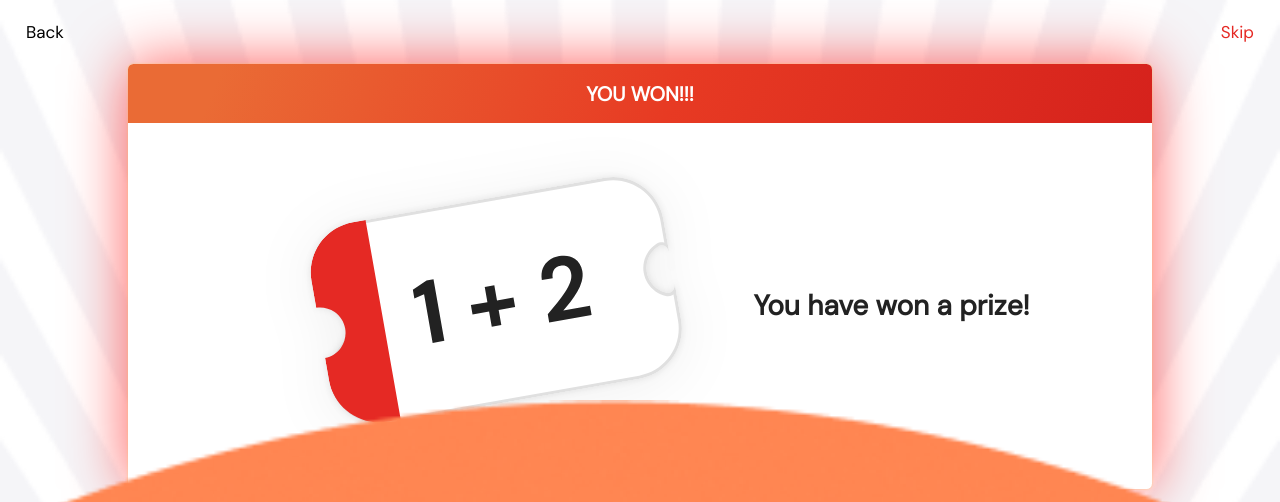
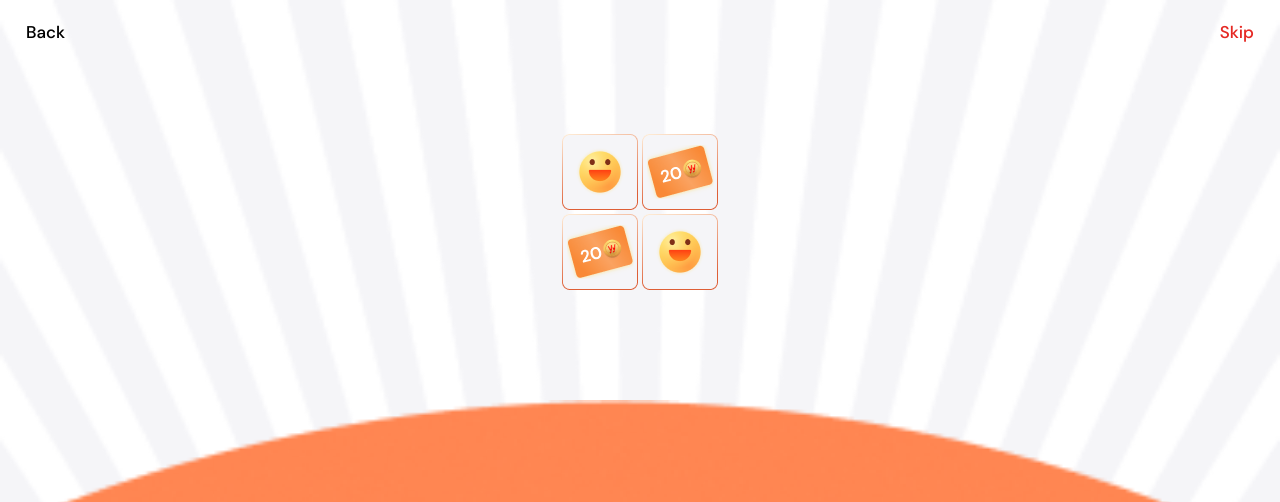
Before and after one commit to zhumabek21042000/onboarding, a plain HTML site: page index.html in a window 1280 px wide. Shown: the top 502 px of the page. Drawn offline with Linux system fonts and the light colour scheme.

Commit message:
another changes

```diff
--- a/coupon.html
+++ b/coupon.html
@@ -4,12 +4,9 @@
     <meta charset="UTF-8" />
     <meta http-equiv="X-UA-Compatible" content="IE=edge" />
     <meta name="viewport" content="width=device-width, initial-scale=1.0" />
-    <link
-      href="https://fonts.googleapis.com/css?family=DM Sans"
-      rel="stylesheet"
-    />
     <title>Coupon</title>
     <link rel="stylesheet" href="stylesheets/coupon.css" />
+    <!-- <link rel="stylesheet" href="stylesheets/fonts/style.css" /> -->
   </head>
   <body>
     <div class="coupon-list">
--- a/index.html
+++ b/index.html
@@ -4,14 +4,11 @@
     <meta charset="UTF-8" />
     <meta http-equiv="X-UA-Compatible" content="IE=edge" />
     <meta name="viewport" content="width=device-width, initial-scale=1.0" />
-    <link
-      href="https://fonts.googleapis.com/css?family=DM Sans"
-      rel="stylesheet"
-    />
     <link rel="stylesheet" href="stylesheets/style.css" />
     <link rel="stylesheet" href="stylesheets/typography.css" />
     <link rel="stylesheet" href="stylesheets/buttons.css" />
     <link rel="stylesheet" href="stylesheets/memory.css" />
+    <link rel="stylesheet" href="stylesheets/fonts/style.css" />
     <script src="scripts/script.js"></script>
     <script src="scripts/jquery-3.6.1.min.js"></script>
   </head>
@@ -114,7 +111,7 @@
           <button class="btn back text-17-m" onclick="back(3)">Back</button>
           <button class="red btn skip text-17-m">Skip</button>
         </div>
-        <div class="memory-cards hidden">
+        <div class="memory-cards">
           <div class="cards-row" style="margin-left: -80px">
             <div class="flip-card">
               <div class="flip-card-inner">
@@ -128,7 +125,7 @@
             </div>
 
             <div class="flip-card" style="margin-left: 80px">
-              <div class="flip-card-inner" style="animation-delay: 3.5s">
+              <div class="flip-card-inner" style="animation-delay: 2s">
                 <div class="flip-card-front">
                   <img src="assets/icons/memory_card.png" />
                 </div>
@@ -140,7 +137,7 @@
           </div>
           <div class="cards-row" style="margin-left: -80px; margin-top: 80px">
             <div class="flip-card">
-              <div class="flip-card-inner" style="animation-delay: 2.5s">
+              <div class="flip-card-inner" style="animation-delay: 1.5s">
                 <div class="flip-card-front">
                   <img src="assets/icons/memory_card.png" />
                 </div>
@@ -151,7 +148,7 @@
             </div>
 
             <div class="flip-card" style="margin-left: 80px">
-              <div class="flip-card-inner" style="animation-delay: 1.5s">
+              <div class="flip-card-inner" style="animation-delay: 1s">
                 <div class="flip-card-front">
                   <img src="assets/icons/memory_card.png" />
                 </div>
@@ -162,7 +159,7 @@
             </div>
           </div>
         </div>
-        <div class="memory-cards-prize" id="prize">
+        <div class="memory-cards-prize hidden" id="prize">
           <div class="prize">
             <div class="prize-top">
               <h2 class="white">YOU WON!!!</h2>
--- a/loyalty_coupon.html
+++ b/loyalty_coupon.html
@@ -4,12 +4,9 @@
     <meta charset="UTF-8" />
     <meta http-equiv="X-UA-Compatible" content="IE=edge" />
     <meta name="viewport" content="width=device-width, initial-scale=1.0" />
-    <link
-      href="https://fonts.googleapis.com/css?family=DM Sans"
-      rel="stylesheet"
-    />
     <title>Loyalty</title>
     <link rel="stylesheet" href="stylesheets/coupon.css" />
+    <!-- <link rel="stylesheet" href="stylesheets/fonts/stylesheet.css" /> -->
   </head>
   <body>
     <div class="container">
--- a/scripts/script.js
+++ b/scripts/script.js
@@ -10,12 +10,12 @@ function next(id) {
     setTimeout(() => {
       prize.classList.remove("hidden");
       prize.previousElementSibling.classList.add("hidden");
-    }, 4500);
+    }, 2500);
   } else {
     setTimeout(() => {
       prize.classList.add("hidden");
       prize.previousElementSibling.classList.remove("hidden");
-    }, 100);
+    }, 50);
   }
 }
 
@@ -30,12 +30,12 @@ function back(id) {
     setTimeout(() => {
       prize.classList.remove("hidden");
       prize.previousElementSibling.classList.add("hidden");
-    }, 4500);
+    }, 2500);
   } else {
     setTimeout(() => {
       prize.classList.add("hidden");
       prize.previousElementSibling.classList.remove("hidden");
-    }, 100);
+    }, 50);
   }
 }
 
--- /dev/null
+++ b/stylesheets/fonts/style.css
@@ -0,0 +1,41 @@
+@font-face {
+  font-family: "DM Sans Regular";
+  font-style: normal;
+  font-weight: normal;
+  src: url("DMSans-Regular.woff");
+}
+
+@font-face {
+  font-family: "DM Sans Italic";
+  font-style: normal;
+  font-weight: normal;
+  src: url("DMSans-Italic.woff");
+}
+
+@font-face {
+  font-family: "DM Sans Medium";
+  font-style: normal;
+  font-weight: normal;
+  src: url("DMSans-Medium.woff");
+}
+
+@font-face {
+  font-family: "DM Sans Medium Italic";
+  font-style: normal;
+  font-weight: normal;
+  src: url("DMSans-MediumItalic.woff");
+}
+
+@font-face {
+  font-family: "DM Sans Bold";
+  font-style: normal;
+  font-weight: normal;
+  src: url("DMSans-Bold.woff");
+}
+
+@font-face {
+  font-family: "DM Sans Bold Italic";
+  font-style: normal;
+  font-weight: normal;
+  src: url("DMSans-BoldItalic.woff");
+}
--- a/stylesheets/memory.css
+++ b/stylesheets/memory.css
@@ -39,7 +39,7 @@
 /* Do an horizontal flip when you move the mouse over the flip box container */
 .flip-card-inner {
   animation: flip_card;
-  animation-duration: 1s;
+  animation-duration: 0.5s;
   animation-delay: 0.5s;
   animation-fill-mode: forwards;
 }
@@ -64,11 +64,27 @@
   transform: rotateY(180deg);
 }
 
-.memory-cards-prize{
+.memory-cards-prize {
+  animation: scaleInOut 0.5s forwards;
   align-self: center;
-    margin: auto;
-    width: 80%;
-    text-align: start;
+  margin: auto;
+  width: 80%;
+  text-align: start;
+}
+
+@keyframes scaleInOut {
+  0% {
+    opacity: 0.2;
+    transform: scale(0.7, 0.7);
+  }
+  25% {
+    opacity: 0.5;
+    transform: scale(0.8, 0.8);
+  }
+  100% {
+    opacity: 1;
+    transform: scale(1, 1);
+  }
 }
 
 .prize {
--- a/stylesheets/typography.css
+++ b/stylesheets/typography.css
@@ -1,5 +1,5 @@
 .text-17-m {
-  font-family: "DM Sans";
+  font-family: "DM Sans Medium";
   font-style: normal;
   font-weight: 500;
   font-size: 17px;
@@ -7,7 +7,7 @@
 }
 
 .text-17-b {
-  font-family: "DM Sans";
+  font-family: "DM Sans Bold";
   font-style: normal;
   font-weight: 700;
   font-size: 18px;
@@ -15,7 +15,7 @@
 }
 
 .text-15-m {
-  font-family: "DM Sans";
+  font-family: "DM Sans Medium";
   font-style: normal;
   font-weight: 500;
   font-size: 15px;
@@ -23,7 +23,7 @@
 }
 
 h4 {
-  font-family: "DM Sans";
+  font-family: "DM Sans Regular";
   font-style: normal;
   font-weight: 700;
   font-size: 40px;
@@ -31,7 +31,7 @@ h4 {
 }
 
 h3 {
-  font-family: "DM Sans";
+  font-family: "DM Sans Bold";
   font-style: normal;
   font-weight: 700;
   font-size: 28px;
@@ -39,7 +39,7 @@ h3 {
 }
 
 h2 {
-  font-family: "DM Sans";
+  font-family: "DM Sans Bold";
   font-style: normal;
   font-weight: 700;
   font-size: 20px;
```
Also changed, not shown: stylesheets/fonts/DMSans-Bold.woff (added), stylesheets/fonts/DMSans-BoldItalic.woff (added), stylesheets/fonts/DMSans-Italic.woff (added), stylesheets/fonts/DMSans-Medium.woff (added), stylesheets/fonts/DMSans-MediumItalic.woff (added), stylesheets/fonts/DMSans-Regular.woff (added).
